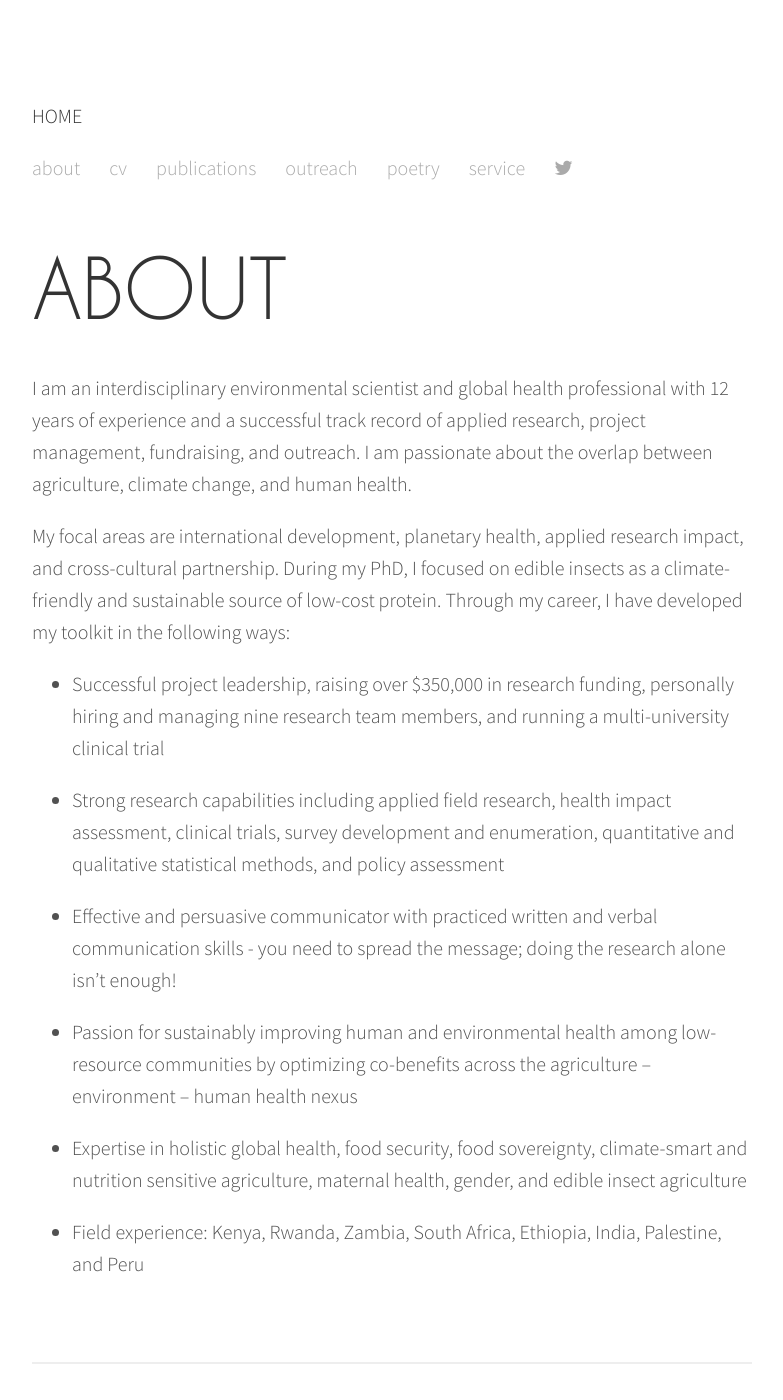
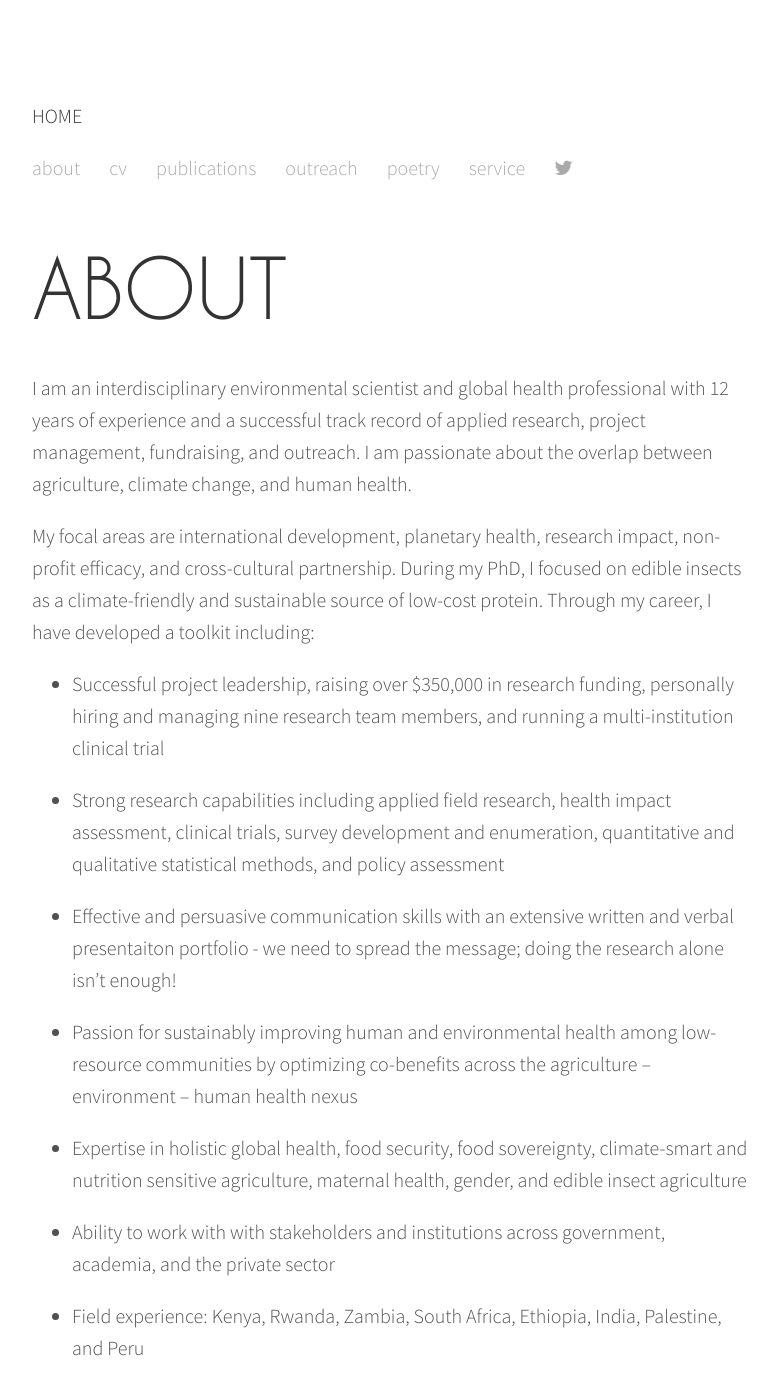
Before and after one commit to valeriestull/valeriestull.github.io, a Jekyll site: the page built from about-me.md, in a window 1280 px wide and 1400 px high. Shown: the whole window, without its empty margins (248-1031 px from the left). Built offline with Jekyll 4.4.1, drawn with Linux system fonts in a browser that asks for light colours; nearby versions of some CDN libraries; some web fonts are replaced.

Commit message:
Update about-me.md

```diff
--- a/about-me.md
+++ b/about-me.md
@@ -9,32 +9,33 @@
 outreach. I am passionate about the overlap between agriculture, climate change, and human health.
 
 My focal areas are international development, planetary health,
-applied research impact, and cross-cultural partnership.  During my PhD, I
+research impact, non-profit efficacy, and cross-cultural partnership.  During my PhD, I
 focused on edible insects as a climate-friendly and sustainable source
-of low-cost protein.  Through my
-career, I have developed my toolkit in the following ways:
+of low-cost protein.  Through my career, I have developed a toolkit including:
 
 
 - Successful project leadership, raising over $350,000 in
   research funding, personally hiring and managing nine research team
-  members, and running a multi-university clinical trial
+  members, and running a multi-institution clinical trial
 
 - Strong research capabilities including applied field research,
   health impact assessment, clinical trials, survey development and
   enumeration, quantitative and qualitative statistical methods, and
   policy assessment
 
-- Effective and persuasive communicator with practiced written
-  and verbal communication skills - you need to spread the message;
+- Effective and persuasive communication skills with an extensive written
+  and verbal presentaiton portfolio - we need to spread the message;
   doing the research alone isn't enough!
 
-* Passion for sustainably improving human and environmental health
+- Passion for sustainably improving human and environmental health
   among low-resource communities by optimizing co-benefits across the
   agriculture – environment – human health nexus
 
 - Expertise in holistic global health, food security, food
   sovereignty, climate-smart and nutrition sensitive agriculture,
   maternal health, gender, and edible insect agriculture
+
+- Ability to work with with stakeholders and institutions across government, academia, and the private sector
 
 - Field experience: Kenya, Rwanda, Zambia, South Africa, Ethiopia,
   India, Palestine, and Peru
```
